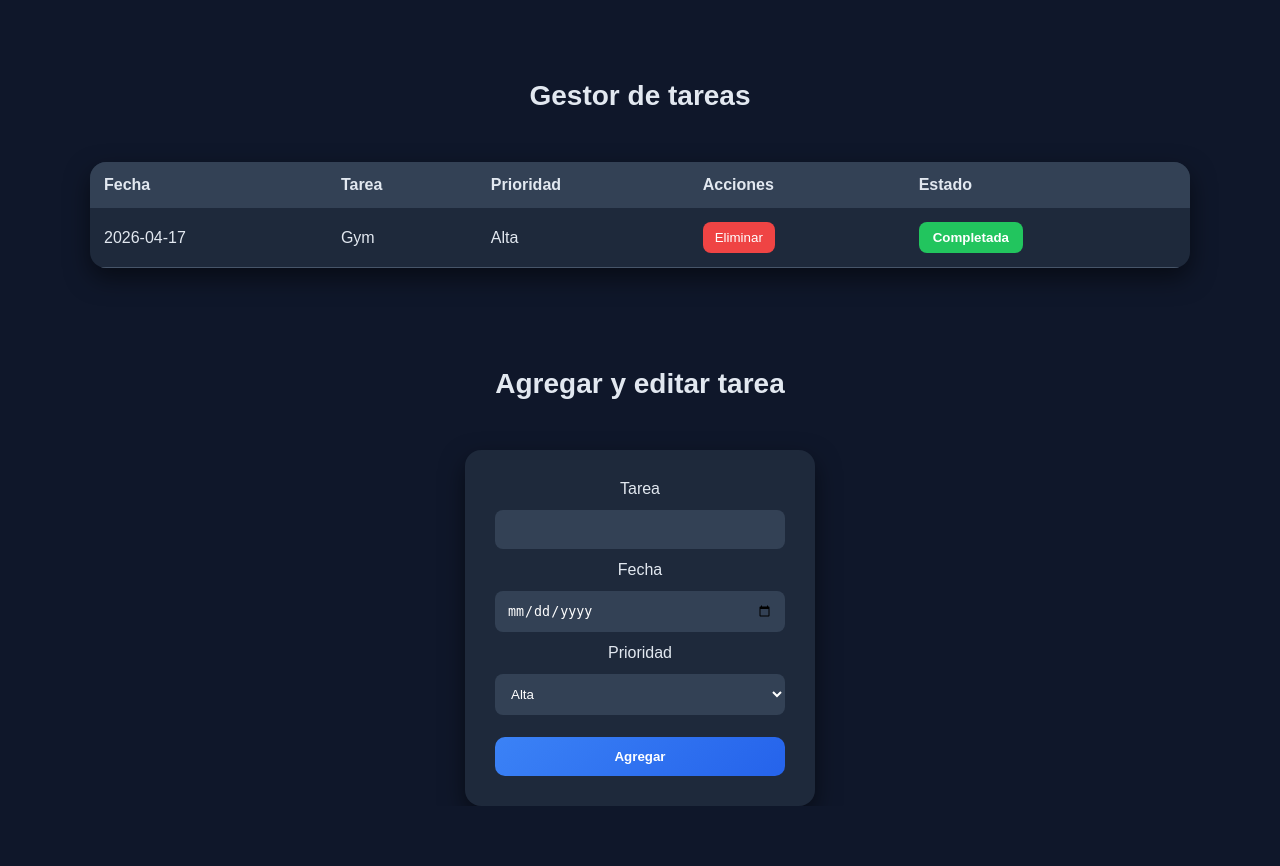
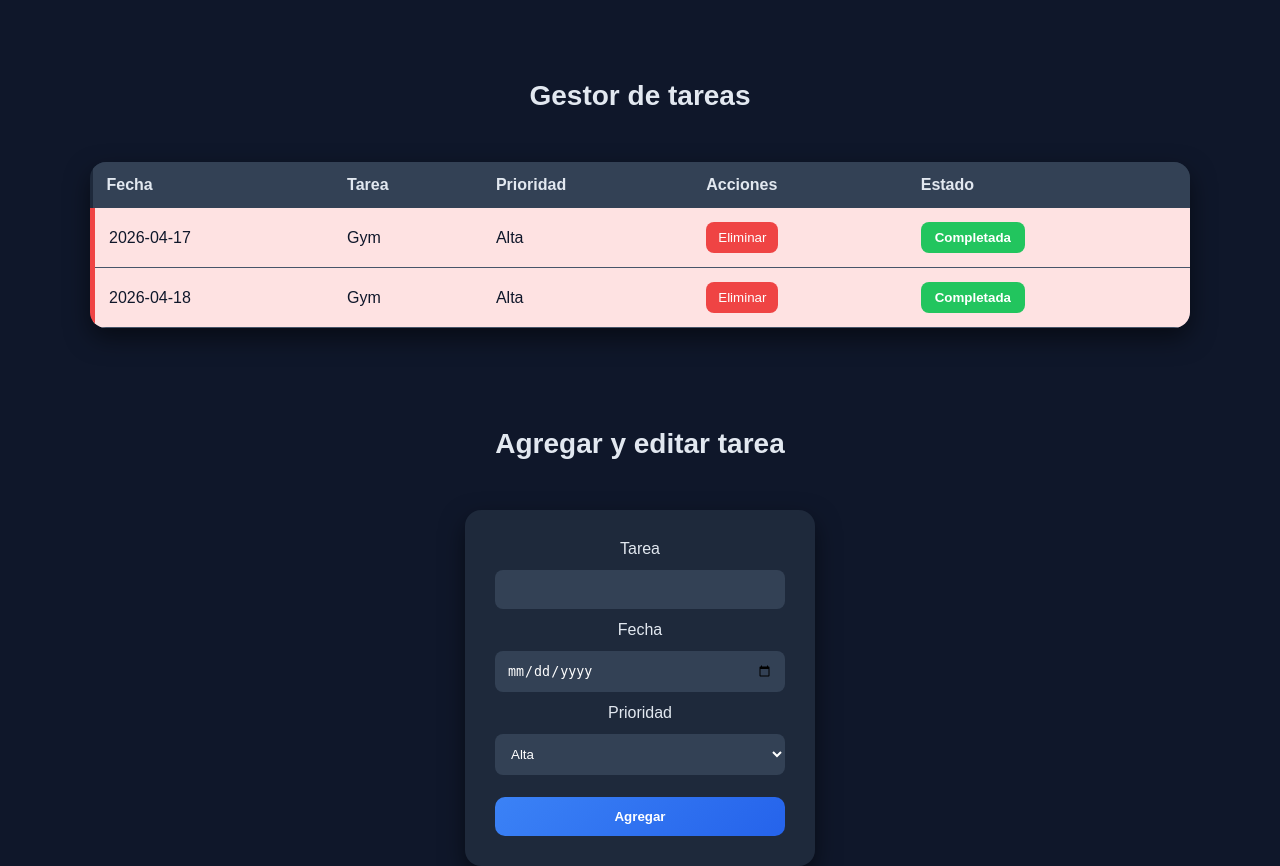
Before and after one commit to EZE1905/Gestor_tareas, a Flask app: page / in a window 1280 px wide. Before the commit the page ends 806 px from the top, so only its background shows below. Run offline with Flask 3, Linux system fonts and the light colour scheme.

Commit message:
agregando mejores estilos

```diff
--- a/static/css/layout.css
+++ b/static/css/layout.css
@@ -48,10 +48,6 @@ th {
 td {
     padding: 14px;
     border-bottom: 1px solid #475569;
-}
-
-tr:hover {
-    background-color: #334155;
 }
 
 /* BOTONES */
@@ -269,3 +265,21 @@ button {
 button:active {
     transform: scale(0.95);
 }
+
+.prioridad-alta {
+    background-color: #fee2e2; /* rojo suave */
+    border-left: 5px solid #ef4444; /* rojo fuerte */
+    color: #0f172a;
+}
+
+.prioridad-media {
+    background-color: #fef9c3; /* amarillo suave */
+    border-left: 5px solid #eab308; /* amarillo fuerte */
+    color: #0f172a;
+}
+
+.prioridad-baja {
+    background-color: #dcfce7; /* verde suave */
+    border-left: 5px solid #22c55e; /* verde fuerte */
+    color: #0f172a;
+}
--- a/tareas.json
+++ b/tareas.json
@@ -4,5 +4,11 @@
         "fecha": "2026-04-17",
         "prioridad": "alta",
         "estado": "completada"
+    },
+    {
+        "tarea": "gym",
+        "fecha": "2026-04-18",
+        "prioridad": "alta",
+        "estado": "completada"
     }
 ]
--- a/templates/layout.html
+++ b/templates/layout.html
@@ -20,7 +20,7 @@
                 </thead>
                 <tbody>
                     {% for tarea in tareas %}
-                        <tr class="nueva-tarea">
+                    <tr class="nueva-tarea prioridad-{{ tarea.prioridad }}">
                         <td>{{ tarea.fecha }}</td>
                         <td>{{ tarea.tarea.capitalize() }}</td>
                         <td>{{ tarea.prioridad.capitalize() }}</td>
```
Lines whose indentation alone changed are shown as unchanged.
